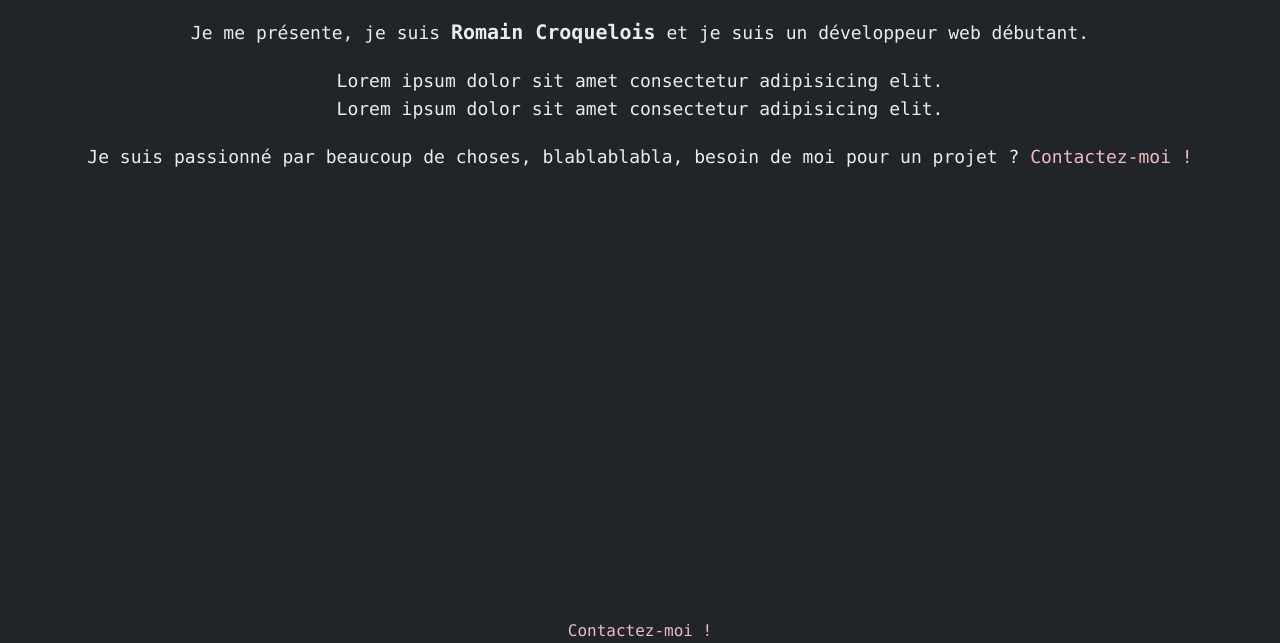
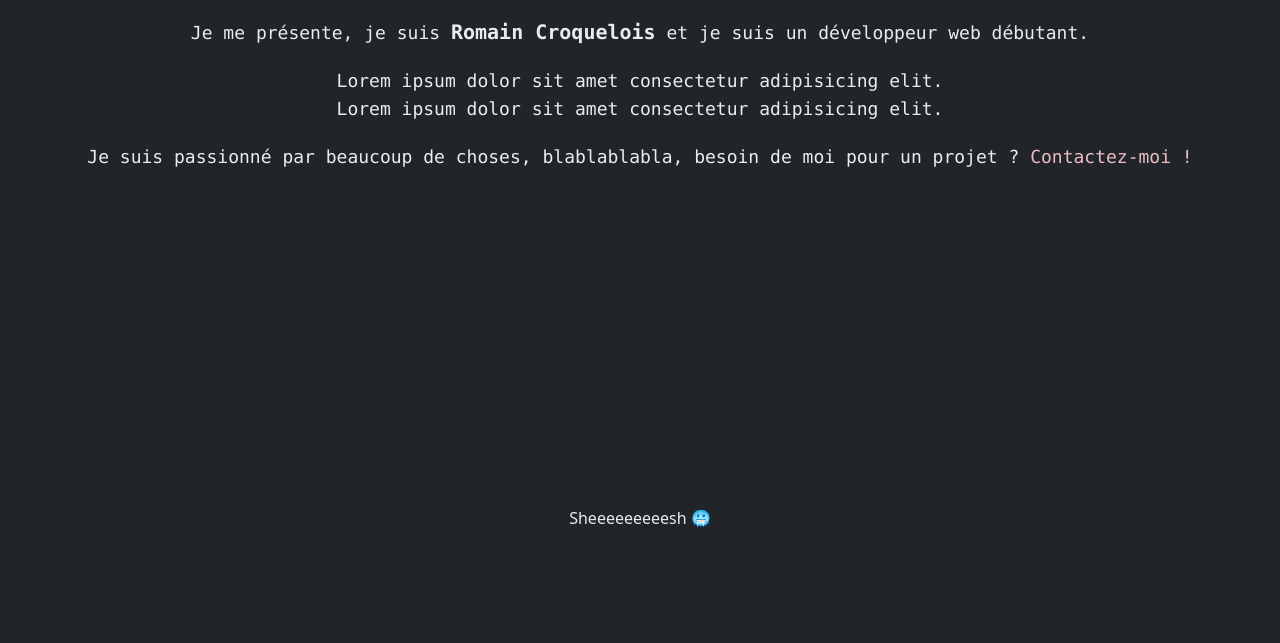
Before and after one commit to Etettttt/personal-website, a website: page index.html in a window 1280 px wide. Shown: the part 254-897 px from the top of the page. After the commit the page ends 800 px from the top, so only its background shows below. Drawn offline with Linux system fonts and the light colour scheme.

Commit message:
Update 2

```diff
--- a/index.html
+++ b/index.html
@@ -7,7 +7,7 @@
     <link rel="stylesheet" href="css/main.css" />
     <title>Document</title>
   </head>
-  <body>
+  <body class="flex min-h-screen flex-col">
     <!-- Title -->
     <div
       class="mt-5 flex flex-row justify-center font-mono text-5xl font-semibold text-offWhite sm:text-3xl md:text-6xl">
@@ -42,7 +42,7 @@
       <h2 class="font-medium sm:text-xl md:text-4xl">Salut !😎</h2>
     </div>
     <div class="mt-10 flex flex-row justify-center font-mono text-offWhite">
-      <p class="sm:text-sm md:text-lg">
+      <p class="break-all sm:text-sm md:text-lg">
         Je me présente, je suis
         <span class="font-semibold sm:text-base md:text-xl"
           >Romain Croquelois</span
@@ -73,10 +73,8 @@
       </p>
     </div>
     <!-- Footer -->
-    <div class="mt-100 flex flex-row justify-center font-mono text-offWhite">
-      <a href="#" class="text-offPink hover:underline hover:underline-offset-8"
-        >Contactez-moi !</a
-      >
-    </div>
+    <footer class="mt-auto text-center lg:text-left">
+      <div class="p-4 text-center text-offWhite">Sheeeeeeeeesh 🥶</div>
+    </footer>
   </body>
 </html>
```
Also changed, not shown: css/main.css.
